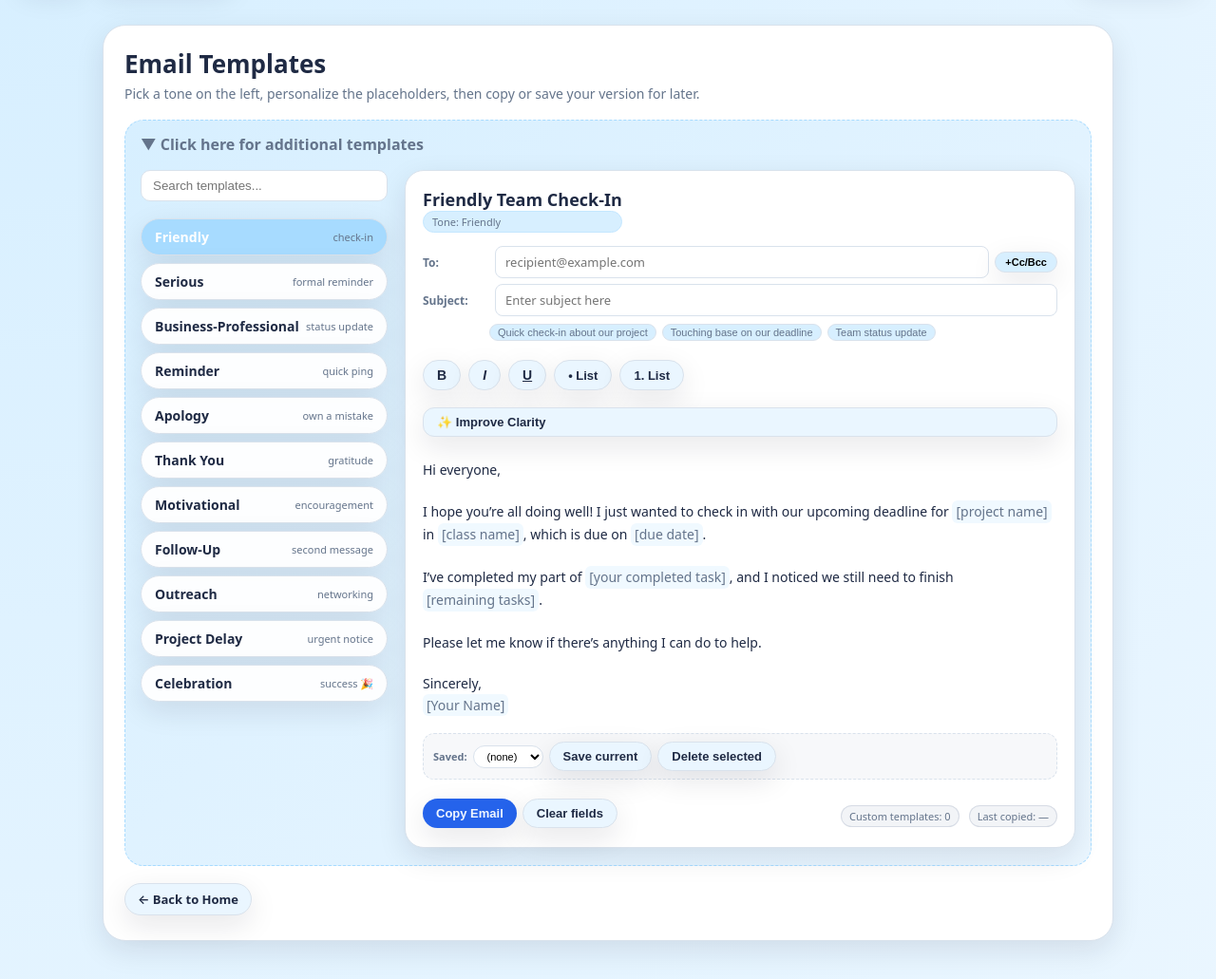
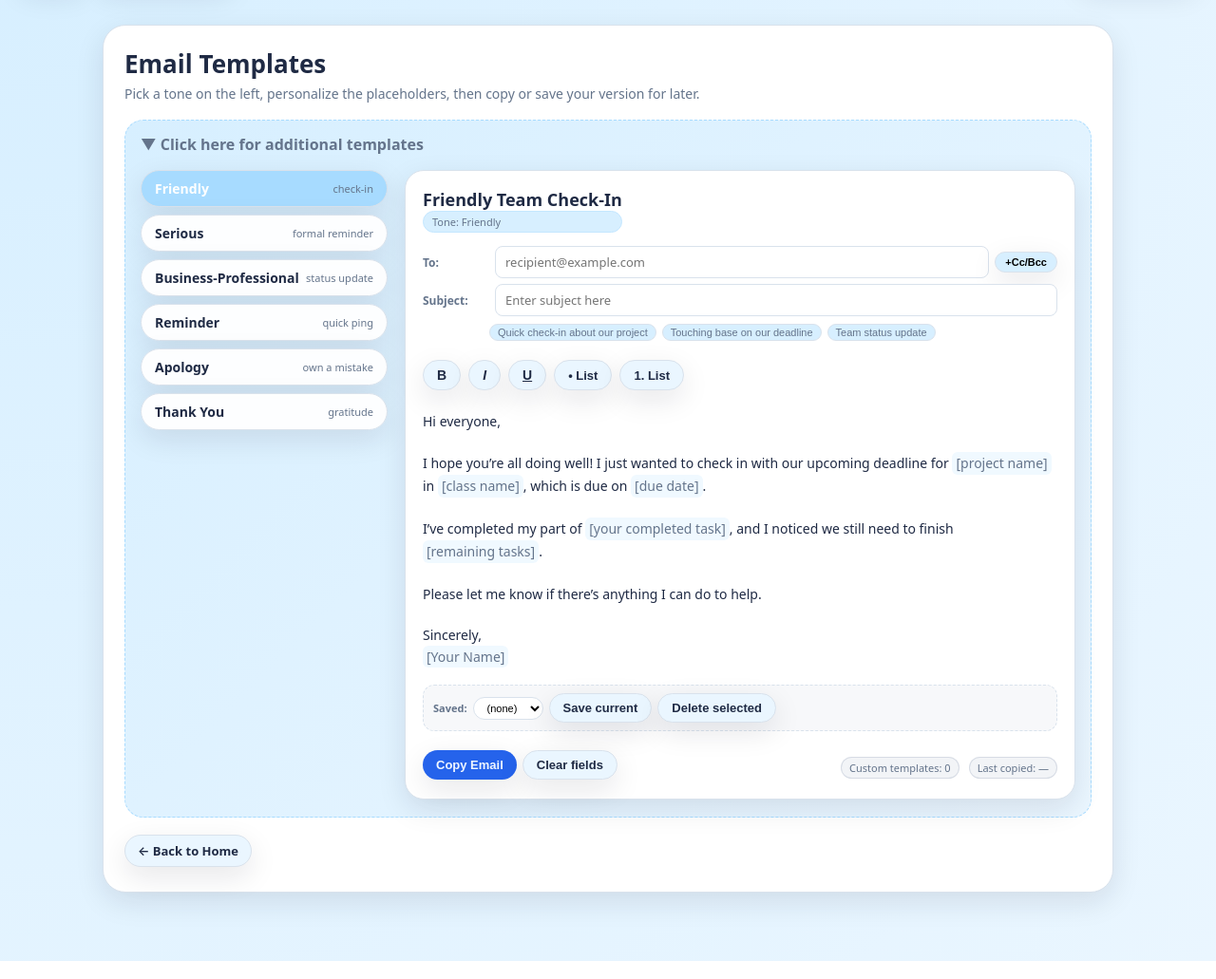
Before and after one commit to CS222-UIUC/fa25-fa25-team019-CM3, a Flask app: page /email-templates in a window 1280 px wide. Shown: the part 64-1095 px from the top of the page at 95% size. Run offline with Flask 3, Linux system fonts and the light colour scheme.

Commit message:
Revert "Frontend"

```diff
--- a/backend/templates/email_templates.html
+++ b/backend/templates/email_templates.html
@@ -470,15 +470,6 @@
         <div class="grid">
           <!-- Left: tone picker -->
           <div class="tones">
-            <!-- ⭐ SEARCH BAR (paste above template list) -->
-            <input
-              id="templateSearch"
-              class="template-search"
-              type="text"
-              placeholder="Search templates..."
-              style="padding:8px 12px; border-radius:10px; border:1px solid var(--border); margin-bottom:10px;"
-            >
-
             <div class="tone active" data-tone="friendly">
               <span>Friendly</span>
               <small>check-in</small>
@@ -502,27 +493,6 @@
             <div class="tone" data-tone="thankyou">
               <span>Thank You</span>
               <small>gratitude</small>
-            </div>
-            <!-- ⭐ NEW TEMPLATE TYPES -->
-            <div class="tone" data-tone="motivational">
-              <span>Motivational</span>
-              <small>encouragement</small>
-            </div>
-            <div class="tone" data-tone="followup">
-              <span>Follow-Up</span>
-              <small>second message</small>
-            </div>
-            <div class="tone" data-tone="outreach">
-              <span>Outreach</span>
-              <small>networking</small>
-            </div>
-            <div class="tone" data-tone="delay">
-              <span>Project Delay</span>
-              <small>urgent notice</small>
-            </div>
-            <div class="tone" data-tone="celebration">
-              <span>Celebration</span>
-              <small>success 🎉</small>
             </div>
           </div>
 
@@ -566,13 +536,6 @@
   <button class="btn-ghost btn format-btn" data-command="insertUnorderedList">• List</button>
   <button class="btn-ghost btn format-btn" data-command="insertOrderedList">1. List</button>
 </div>
-
-<!-- ⭐ IMPROVE CLARITY BUTTON -->
-<button id="clarityBtn" class="btn-ghost btn"
-  style="margin-bottom:10px; border-radius:12px;">
-  ✨ Improve Clarity
-</button>
-
 
             <div id="email-body">
               <!-- body content injected by JS -->
@@ -660,60 +623,7 @@ Your support made a real difference in <span contenteditable="true" data-placeho
 Looking forward to working together again soon!<br><br>
 Best,<br>
 <span contenteditable="true" data-placeholder="[Your Name]"></span>`
-      },
-      // ⭐ NEW TEMPLATE BODIES
-      motivational: {
-        title: "Motivational Boost",
-        body: `Hi team,<br><br>
-I wanted to send some encouragement as we work toward
-<span contenteditable="true" data-placeholder="[project milestone]"></span>.<br><br>
-Let’s keep up the amazing work — we’re getting closer every day!<br><br>
-Best,<br>
-<span contenteditable="true" data-placeholder="[Your Name]"></span>`
-},
-
-followup: {
-  title: "Follow-Up Message",
-  body: `Hi <span contenteditable="true" data-placeholder="[Name]"></span>,<br><br>
-I'm following up on my earlier message about
-<span contenteditable="true" data-placeholder="[topic]"></span>.<br><br>
-Please let me know when you get a chance!<br><br>
-Best,<br>
-<span contenteditable="true" data-placeholder="[Your Name]"></span>`
-},
-
-outreach: {
-  title: "Outreach Email",
-  body: `Hello,<br><br>
-I hope you're doing well! I'm reaching out because
-<span contenteditable="true" data-placeholder="[reason for reaching out]"></span>.<br><br>
-Looking forward to connecting.<br><br>
-Best,<br>
-<span contenteditable="true" data-placeholder="[Your Name]"></span>`
-},
-
-delay: {
-  title: "Project Delay Notice",
-  body: `Hi team,<br><br>
-I wanted to let you know that
-<span contenteditable="true" data-placeholder="[issue causing delay]"></span>
-will cause a shift in our project timeline.<br><br>
-I'll keep everyone updated with next steps.<br><br>
-Best,<br>
-<span contenteditable="true" data-placeholder="[Your Name]"></span>`
-},
-
-celebration: {
-  title: "Celebration Email 🎉",
-  body: `Great job team!<br><br>
-We successfully reached
-<span contenteditable="true" data-placeholder="[milestone]"></span>
-and I’m so proud of everyone’s hard work.<br><br>
-Let’s celebrate this win! 🎉<br><br>
-Best,<br>
-<span contenteditable="true" data-placeholder="[Your Name]"></span>`
-}
-
+      }
     };
 
     const SUBJECT_SUGGESTIONS = {
@@ -746,34 +656,7 @@ Best,<br>
         "Thank you!",
         "Appreciation for your help",
         "Grateful for your support"
-      ],
-      // ⭐ NEW SUBJECT SUGGESTIONS
-motivational: [
-  "You’ve got this!",
-  "Motivation for the week",
-  "Keep up the great work!"
-],
-followup: [
-  "Following up on my earlier message",
-  "Second request for update",
-  "Quick follow-up"
-],
-outreach: [
-  "Reaching out to connect",
-  "Quick introduction",
-  "Request to connect"
-],
-delay: [
-  "Important: timeline update",
-  "Project delay notice",
-  "Schedule shift"
-],
-celebration: [
-  "We did it! 🎉",
-  "Celebrating our success",
-  "Congrats on the milestone!"
-]
-
+      ]
     };
 
     // Elements
@@ -781,15 +664,6 @@ celebration: [
     const previewToneChip = document.getElementById("previewToneChip");
     const emailBody = document.getElementById("email-body");
     const tones = document.querySelectorAll(".tone");
-    // ⭐ SEARCH FILTER FUNCTION
-    document.getElementById("templateSearch").addEventListener("input", e => {
-      const term = e.target.value.toLowerCase();
-      document.querySelectorAll(".tone").forEach(tone => {
-        const text = tone.innerText.toLowerCase();
-        tone.style.display = text.includes(term) ? "flex" : "none";
-      });
-    });
-
     const subjectChipsContainer = document.getElementById("subjectChips");
     const subjectField = document.getElementById("subjectField");
     const toField = document.getElementById("toField");
@@ -1021,34 +895,6 @@ formatButtons.forEach(btn => {
   });
 });
 
-// ⭐ IMPROVE CLARITY FUNCTION
-// ⭐ IMPROVE CLARITY FUNCTION (WORKING VERSION)
-function improveClarity() {
-  // 1. Convert HTML editor content into plain text
-  let text = emailBody.innerText;
-
-  // 2. Apply clarity rewrite rules
-  text = text.replace(/really\s+/gi, "");
-  text = text.replace(/very\s+/gi, "");
-  text = text.replace(/I just wanted to/gi, "I wanted to");
-  text = text.replace(/I'm reaching out because/gi, "I'm reaching out to");
-  text = text.trim();
-
-  // 3. Convert the cleaned text back into HTML with <br>
-  const html = text.split("\n").join("<br>");
-
-  // 4. Update editor content
-  emailBody.innerHTML = html;
-}
-
-// ⭐ APPLY IMPROVEMENT
-document.getElementById("clarityBtn").addEventListener("click", () => {
-  improveClarity();
-});
-
-
-
-
     copyBtn.addEventListener("click", async () => {
 
       const unfilled = findUnfilledPlaceholders();
```
Also changed, not shown: 1 other file.
